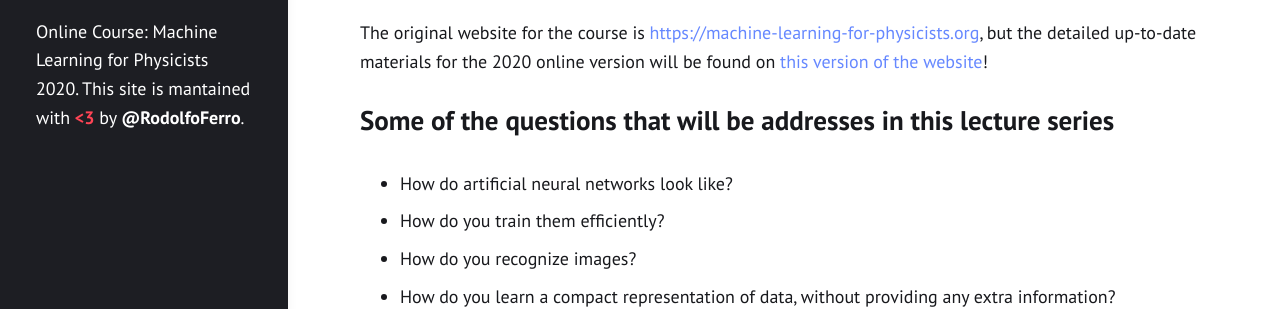
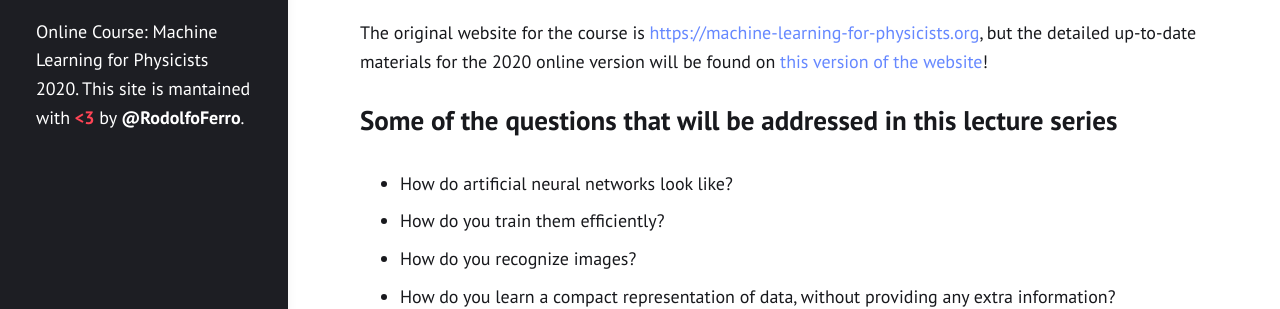
Before and after one commit to RodolfoFerro/ml4physicists, a Jekyll site: the page built from index.html, in a window 1280 px wide and 900 px high. Shown: the part 310-619 px from the top of the window. Built offline with Jekyll 4.4.1, drawn with Linux system fonts in a browser that asks for light colours; nearby versions of some CDN libraries.

Commit message:
Fixed typo. :wrench:

```diff
--- a/_layouts/home.html
+++ b/_layouts/home.html
@@ -7,7 +7,7 @@ layout: default
   <p>This site contains all the lectures and material of the Online Course: Machine Learning for Physicists 2020 taught at the <a href="https://www.physics.nat.fau.eu/">physics department</a> of the <a href="https://www.fau.eu/">university in Erlangen</a> (Bavaria/Germany).</p>
   <p>This course is taught by Florian Marquardt (PhD), a theoretical physicist working at the intersection of nanophysics and quantum optics, with a strong recent focus on applications of machine learning. His group is located at the <a href="https://mpl.mpg.de/divisions/marquardt-division/">Max Planck Institute for the Science of Light</a>, and he is also affiliated with the university in Erlangen.</p>
   <p>The original website for the course is <a href="https://machine-learning-for-physicists.org">https://machine-learning-for-physicists.org</a>, but the detailed up-to-date materials for the 2020 online version will be found on <a href="https://pad.gwdg.de/s/HJtiTE__U">this version of the website</a>!</p>
-  <header><h2>Some of the questions that will be addresses in this lecture series</h2></header>
+  <header><h2>Some of the questions that will be addressed in this lecture series</h2></header>
   <ul>
     <li>How do artificial neural networks look like?</li>
     <li>How do you train them efficiently?</li>
```
